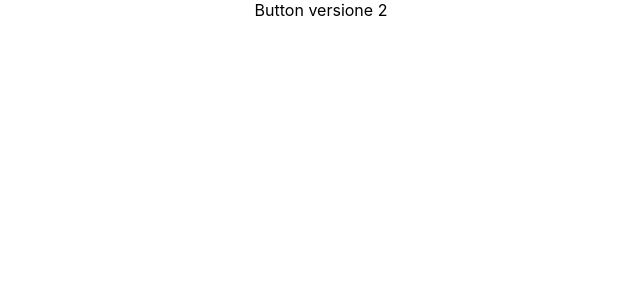
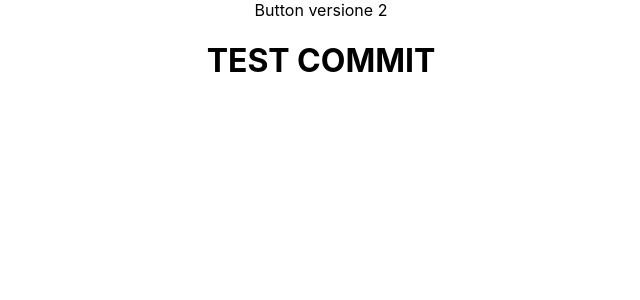
Before and after one commit to MartinoManzoliniBeije/morra-cinese-library-catamanz, a React (Create React App) app: page / in a window 1280 px wide. Shown: the top 300 px of the page, without its empty margins (319-959 px from the left). Built offline with nearby package versions, Linux system fonts and the light colour scheme.

Commit message:
Test commit

```diff
--- a/src/App.js
+++ b/src/App.js
@@ -6,6 +6,7 @@ function App() {
   return (
     <div className="App">
       <Button />
+      <h1>TEST COMMIT</h1>
     </div>
   );
 }
```
